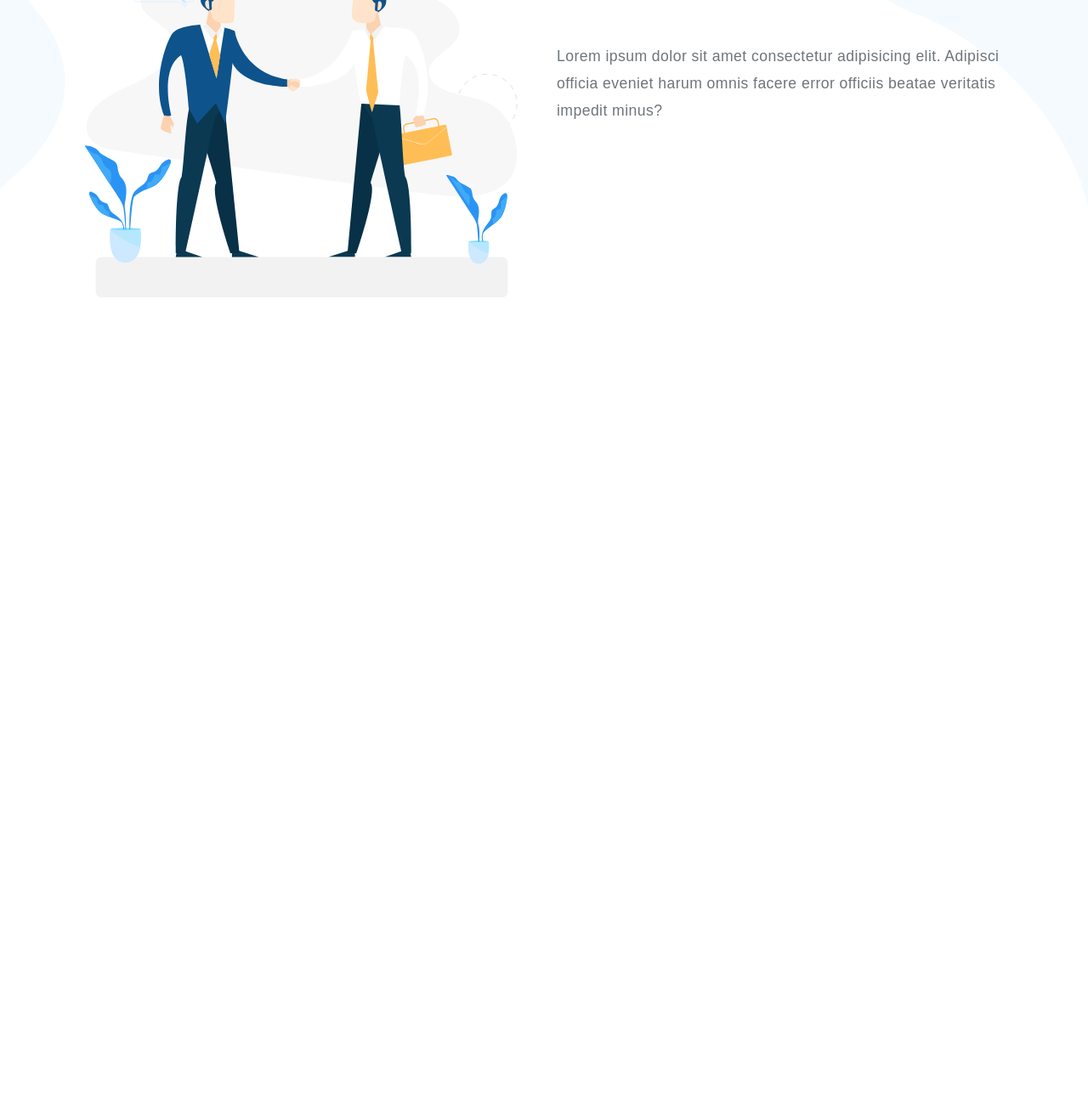
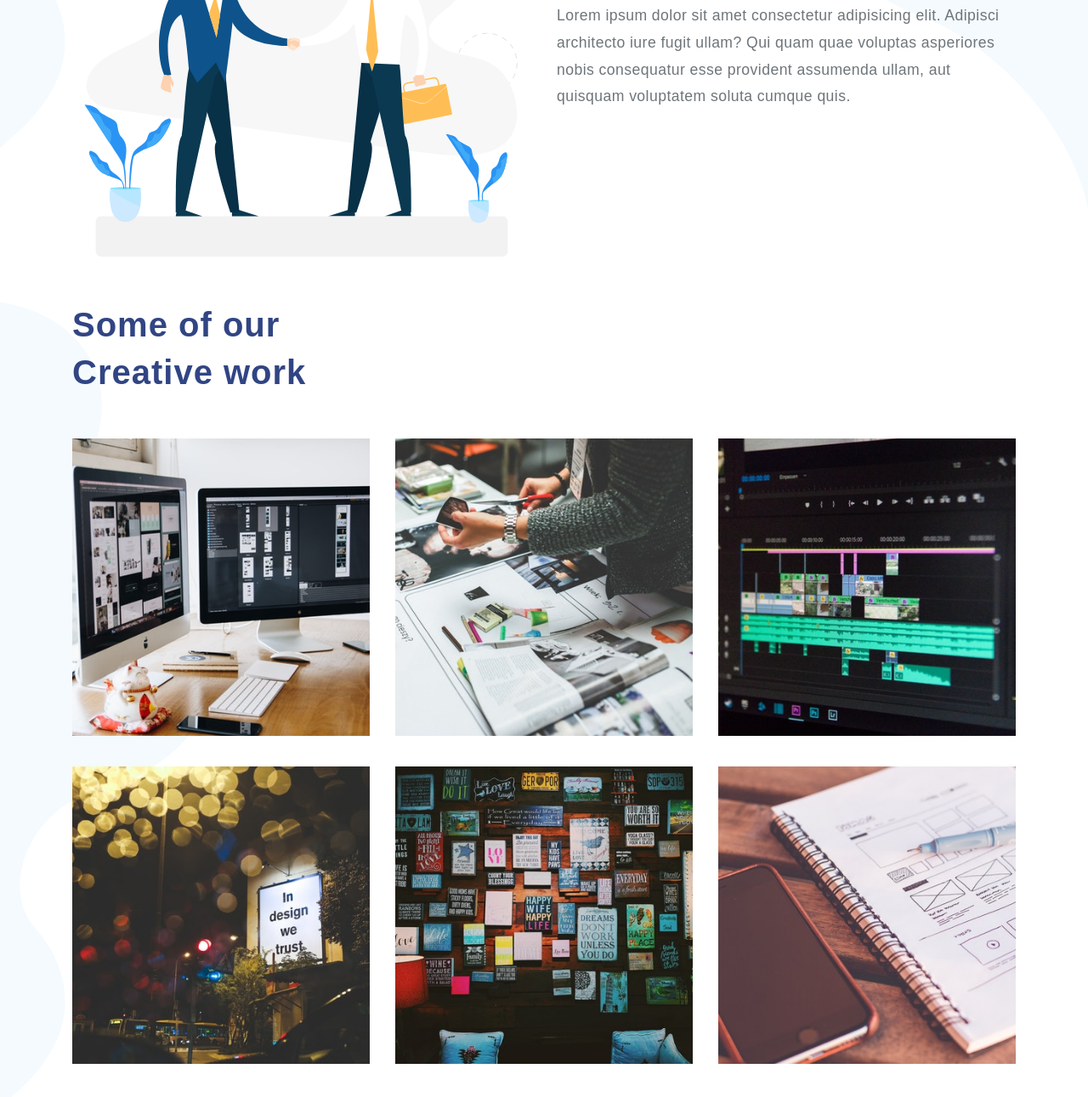
Before and after one commit to MohiuddinRabby/digital-agency-landing, a plain HTML site: page index.html in a window 1280 px wide. Shown: the part 1811-3102 px from the top of the page at 85% size. Before the commit the page ends 2261 px from the top, so only its background shows below. Drawn offline with nearby package versions, Linux system fonts and the light colour scheme.

Commit message:
portfolio section added

```diff
--- a/css/main.css
+++ b/css/main.css
@@ -323,3 +323,75 @@ p {
   -moz-box-shadow: 0px 3px 7px 0px rgba(28, 31, 33, 0.15);
   box-shadow: 0px 3px 7px 0px rgba(28, 31, 33, 0.15);
 }
+/*-----------------------------------------------------------
+  content
+-------------------------------------------------------------*/
+.work-box {
+  margin-bottom: 30px;
+}
+.work-box img {
+  width: 370px;
+  height: auto;
+}
+/* Portfolio Gallery Hover */
+.photobox {
+  display: inline-block;
+}
+.photobox__previewbox {
+  position: relative;
+  overflow: hidden;
+}
+.photobox__preview {
+  display: block;
+  max-width: 100%;
+}
+.photobox__previewbox:before {
+  content: "";
+}
+.photobox_type10 .photobox__previewbox:before {
+  width: 0;
+  height: 0;
+  padding: 25%;
+  background-color: #314584;
+  opacity: 0.8;
+  border-radius: 50%;
+  position: absolute;
+  top: 50%;
+  left: 50%;
+  transition: transform calc(var(--photoboxAnimationDuration, 0.8s) / 2) ease;
+  will-change: transform;
+  transform: translate(-50%, -50%) scale(0);
+}
+.photobox_type10:hover .photobox__previewbox:before {
+  transform: translate(-50%, -50%) scale(4);
+  transition-duration: var(--photoboxAnimationDuration, 0.8s);
+}
+.photobox_type10 .photobox__label {
+  width: 95%;
+  text-align: center;
+  opacity: 0;
+  transition: opacity calc(var(--photoboxAnimationDuration, 0.8s) / 4)
+      cubic-bezier(0.71, 0.05, 0.29, 0.9),
+    transform calc(var(--photoboxAnimationDuration, 0.8s) / 4)
+      cubic-bezier(0.71, 0.05, 0.29, 0.9);
+  will-change: opacity, transform;
+  position: absolute;
+  top: 50%;
+  left: 50%;
+  transform: translate(-50%, 200%);
+  z-index: 3;
+  color: #fff;
+  font-family: "Work Sans", sans-serif;
+  font-weight: 600;
+  font-size: 1.1rem;
+}
+.photobox_type10:hover .photobox__label {
+  opacity: 1;
+  transform: translate(-50%, -50%);
+  transition-duration: calc(var(--photoboxAnimationDuration, 0.8s) / 2);
+  transition-delay: calc(var(--photoboxAnimationDuration, 0.8s) / 4);
+}
+.hide {
+  display: none;
+  transition: all 0.3s ease;
+}
--- a/index.html
+++ b/index.html
@@ -5,6 +5,7 @@
     <meta name="viewport" content="width=device-width, initial-scale=1.0" />
     <title>Aura | Digital Agency</title>
   </head>
+  <script src="https://unpkg.com/scrollreveal"></script>
   <link rel="stylesheet" href="css/bootstrap.min.css" />
   <link rel="stylesheet" href="css/slick.css" />
   <link rel="stylesheet" href="css/main.css" />
@@ -101,13 +102,13 @@
     </header>
     <!-- Header section ends -->
     <!-- about section starts -->
-    <section id="about" class="services py-5">
+    <section id="about">
       <div class="container-fluid">
         <div class="side-img">
-          <img src="img/aside.svg" alt="" />
+          <img src="img/sides/aside.svg" alt="" />
         </div>
         <div class="side-img-two">
-          <img src="img/aside2.svg" alt="" />
+          <img src="img/sides/aside2.svg" alt="" />
         </div>
         <div class="container">
           <div class="row">
@@ -165,20 +166,119 @@
             </h2>
             <p>
               Lorem ipsum dolor sit amet consectetur adipisicing elit. Adipisci
-              officia eveniet harum omnis facere error officiis beatae veritatis
-              impedit minus?
+              architecto iure fugit ullam? Qui quam quae voluptas asperiores
+              nobis consequatur esse provident assumenda ullam, aut quisquam
+              voluptatem soluta cumque quis.
             </p>
           </div>
         </div>
       </div>
     </section>
     <!-- about section ends -->
+    <!-- portfolio section starts -->
+    <section id="portfolio">
+      <div class="container-fluid">
+        <div class="side-img">
+          <img src="img/sides/aside.svg" alt="" />
+        </div>
+        <div class="container">
+          <div class="row">
+            <div class="col-12">
+              <h2>Some of our<br />Creative work</h2>
+            </div>
+          </div>
+          <div class="row">
+            <div class="col-12 col-lg-4 work-box">
+              <div class="photobox photobox_type10">
+                <div class="photobox__previewbox">
+                  <!-- Replace Patch to Image Under -->
+                  <img
+                    src="img/portfolio/portfolio-1.jpg"
+                    class="photobox__preview"
+                    alt="Preview"
+                  />
+                  <!-- Replace Image Title Under -->
+                  <span class="photobox__label">Awesome Work</span>
+                </div>
+              </div>
+            </div>
+            <div class="col-12 col-lg-4 work-box">
+              <div class="photobox photobox_type10">
+                <div class="photobox__previewbox">
+                  <!-- Replace Patch to Image Under -->
+                  <img
+                    src="img/portfolio/portfolio-2.jpg"
+                    class="photobox__preview"
+                    alt="Preview"
+                  />
+                  <!-- Replace Image Title Under -->
+                  <span class="photobox__label">Awesome Work</span>
+                </div>
+              </div>
+            </div>
+            <div class="col-12 col-lg-4 work-box">
+              <div class="photobox photobox_type10">
+                <div class="photobox__previewbox">
+                  <!-- Replace Patch to Image Under -->
+                  <img
+                    src="img/portfolio/portfolio-3.jpg"
+                    class="photobox__preview"
+                    alt="Preview"
+                  />
+                  <!-- Replace Image Title Under -->
+                  <span class="photobox__label">Awesome Work</span>
+                </div>
+              </div>
+            </div>
+            <div class="col-12 col-lg-4 work-box">
+              <div class="photobox photobox_type10">
+                <div class="photobox__previewbox">
+                  <!-- Replace Patch to Image Under -->
+                  <img
+                    src="img/portfolio/portfolio-4.jpg"
+                    class="photobox__preview"
+                    alt="Preview"
+                  />
+                  <!-- Replace Image Title Under -->
+                  <span class="photobox__label">Awesome Work</span>
+                </div>
+              </div>
+            </div>
+            <div class="col-12 col-lg-4 work-box">
+              <div class="photobox photobox_type10">
+                <div class="photobox__previewbox">
+                  <!-- Replace Patch to Image Under -->
+                  <img
+                    src="img/portfolio/portfolio-5.jpg"
+                    class="photobox__preview"
+                    alt="Preview"
+                  />
+                  <!-- Replace Image Title Under -->
+                  <span class="photobox__label">Awesome Work</span>
+                </div>
+              </div>
+            </div>
+            <div class="col-12 col-lg-4 work-box">
+              <div class="photobox photobox_type10">
+                <div class="photobox__previewbox">
+                  <!-- Replace Patch to Image Under -->
+                  <img
+                    src="img/portfolio/portfolio-6.jpg"
+                    class="photobox__preview"
+                    alt="Preview"
+                  />
+                  <!-- Replace Image Title Under -->
+                  <span class="photobox__label">Awesome Work</span>
+                </div>
+              </div>
+            </div>
+          </div>
+        </div>
+      </div>
+    </section>
+    <!-- portfolio section ends -->
     <!-- scripts starts -->
-    <script
-      src="https://code.jquery.com/jquery-3.2.1.slim.min.js"
-      integrity="sha384-KJ3o2DKtIkvYIK3UENzmM7KCkRr/rE9/Qpg6aAZGJwFDMVNA/GpGFF93hXpG5KkN"
-      crossorigin="anonymous"
-    ></script>
+    <script src="https://ajax.googleapis.com/ajax/libs/jquery/3.3.1/jquery.min.js"></script>
     <script
       src="https://cdnjs.cloudflare.com/ajax/libs/popper.js/1.11.0/umd/popper.min.js"
       integrity="sha384-b/U6ypiBEHpOf/4+1nzFpr53nxSS+GLCkfwBdFNTxtclqqenISfwAzpKaMNFNmj4"
@@ -186,6 +286,7 @@
     ></script>
     <script src="js/bootstrap.min.js"></script>
     <script src="js/slick.min.js"></script>
+    <script type="text/javascript" src="js/scrollToTop.js"></script>
     <script src="js/main.js"></script>
     <!-- scripts ends -->
   </body>
--- /dev/null
+++ b/js/scrollToTop.js
@@ -0,0 +1,99 @@
+var scrolltotop = {
+    setting: {
+      startline: 100,
+      scrollto: 0,
+      scrollduration: 1e3,
+      fadeduration: [500, 100],
+    },
+    controlHTML:
+      '<img src="https://i1155.photobucket.com/albums/p559/scrolltotop/arrow6.png" />',
+    controlattrs: { offsetx: 5, offsety: 5 },
+    anchorkeyword: "#top",
+    state: { isvisible: !1, shouldvisible: !1 },
+    scrollup: function () {
+      this.cssfixedsupport || this.$control.css({ opacity: 0 });
+      var t = isNaN(this.setting.scrollto)
+        ? this.setting.scrollto
+        : parseInt(this.setting.scrollto);
+      (t =
+        "string" == typeof t && 1 == jQuery("#" + t).length
+          ? jQuery("#" + t).offset().top
+          : 0),
+        this.$body.animate({ scrollTop: t }, this.setting.scrollduration);
+    },
+    keepfixed: function () {
+      var t = jQuery(window),
+        o =
+          t.scrollLeft() +
+          t.width() -
+          this.$control.width() -
+          this.controlattrs.offsetx,
+        s =
+          t.scrollTop() +
+          t.height() -
+          this.$control.height() -
+          this.controlattrs.offsety;
+      this.$control.css({ left: o + "px", top: s + "px" });
+    },
+    togglecontrol: function () {
+      var t = jQuery(window).scrollTop();
+      this.cssfixedsupport || this.keepfixed(),
+        (this.state.shouldvisible = t >= this.setting.startline ? !0 : !1),
+        this.state.shouldvisible && !this.state.isvisible
+          ? (this.$control
+              .stop()
+              .animate({ opacity: 1 }, this.setting.fadeduration[0]),
+            (this.state.isvisible = !0))
+          : 0 == this.state.shouldvisible &&
+            this.state.isvisible &&
+            (this.$control
+              .stop()
+              .animate({ opacity: 0 }, this.setting.fadeduration[1]),
+            (this.state.isvisible = !1));
+    },
+    init: function () {
+      jQuery(document).ready(function (t) {
+        var o = scrolltotop,
+          s = document.all;
+        (o.cssfixedsupport =
+          !s ||
+          (s &&
+            "CSS1Compat" == document.compatMode &&
+            window.XMLHttpRequest)),
+          (o.$body = t(
+            window.opera
+              ? "CSS1Compat" == document.compatMode
+                ? "html"
+                : "body"
+              : "html,body"
+          )),
+          (o.$control = t(
+            '<div id="topcontrol">' + o.controlHTML + "</div>"
+          )
+            .css({
+              position: o.cssfixedsupport ? "fixed" : "absolute",
+              bottom: o.controlattrs.offsety,
+              right: o.controlattrs.offsetx,
+              opacity: 0,
+              cursor: "pointer",
+            })
+            .attr({ title: "Scroll to Top" })
+            .click(function () {
+              return o.scrollup(), !1;
+            })
+            .appendTo("body")),
+          document.all &&
+            !window.XMLHttpRequest &&
+            "" != o.$control.text() &&
+            o.$control.css({ width: o.$control.width() }),
+          o.togglecontrol(),
+          t('a[href="' + o.anchorkeyword + '"]').click(function () {
+            return o.scrollup(), !1;
+          }),
+          t(window).bind("scroll resize", function (t) {
+            o.togglecontrol();
+          });
+      });
+    },
+  };
+  scrolltotop.init();
```
Also changed, not shown: img/portfolio/portfolio-1.jpg (added), img/portfolio/portfolio-2.jpg (added), img/portfolio/portfolio-3.jpg (added), img/portfolio/portfolio-4.jpg (added), img/portfolio/portfolio-5.jpg (added), img/portfolio/portfolio-6.jpg (added), img/sides/aside.svg (renamed from img/aside.svg), img/sides/aside2.svg (renamed from img/aside2.svg).
